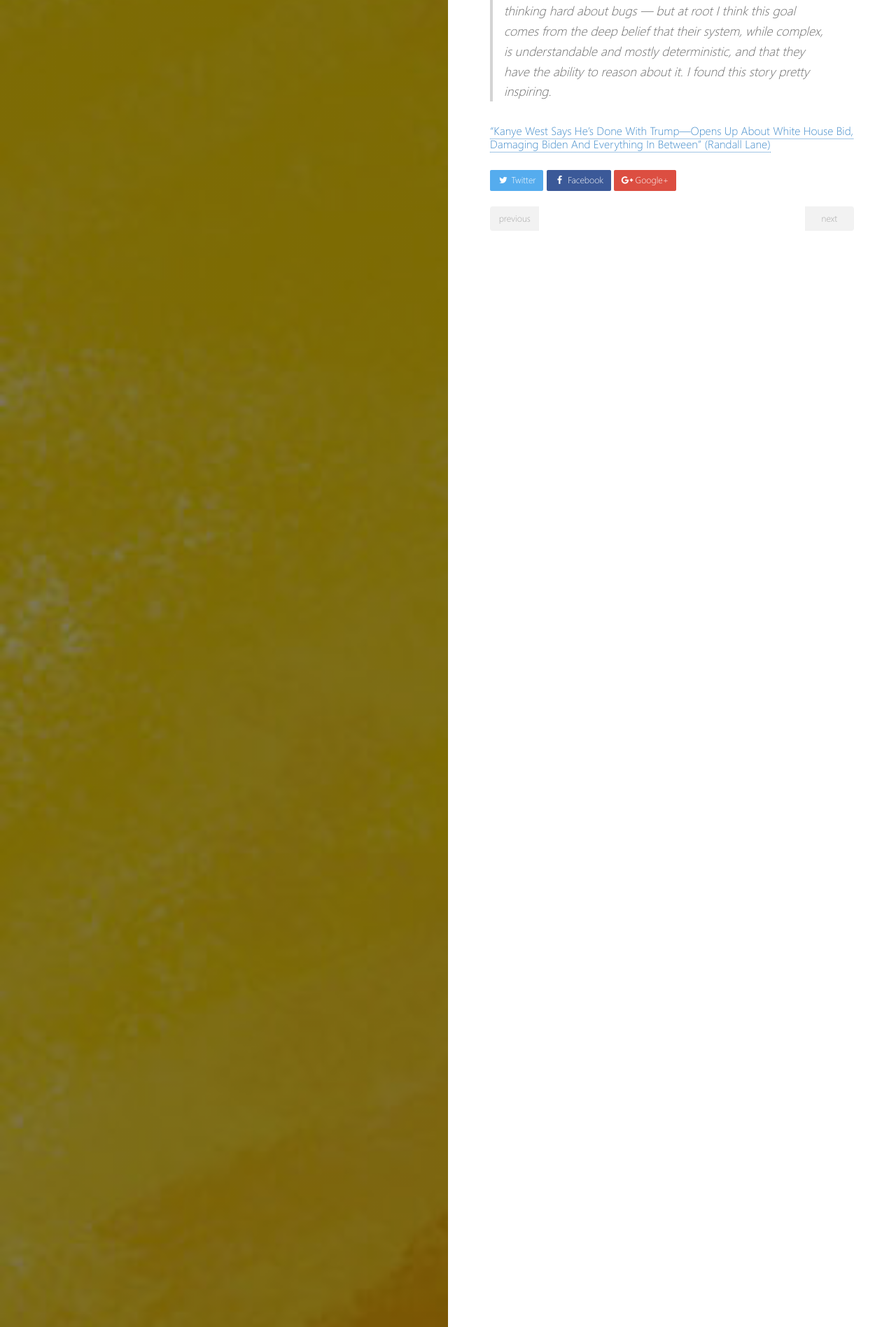
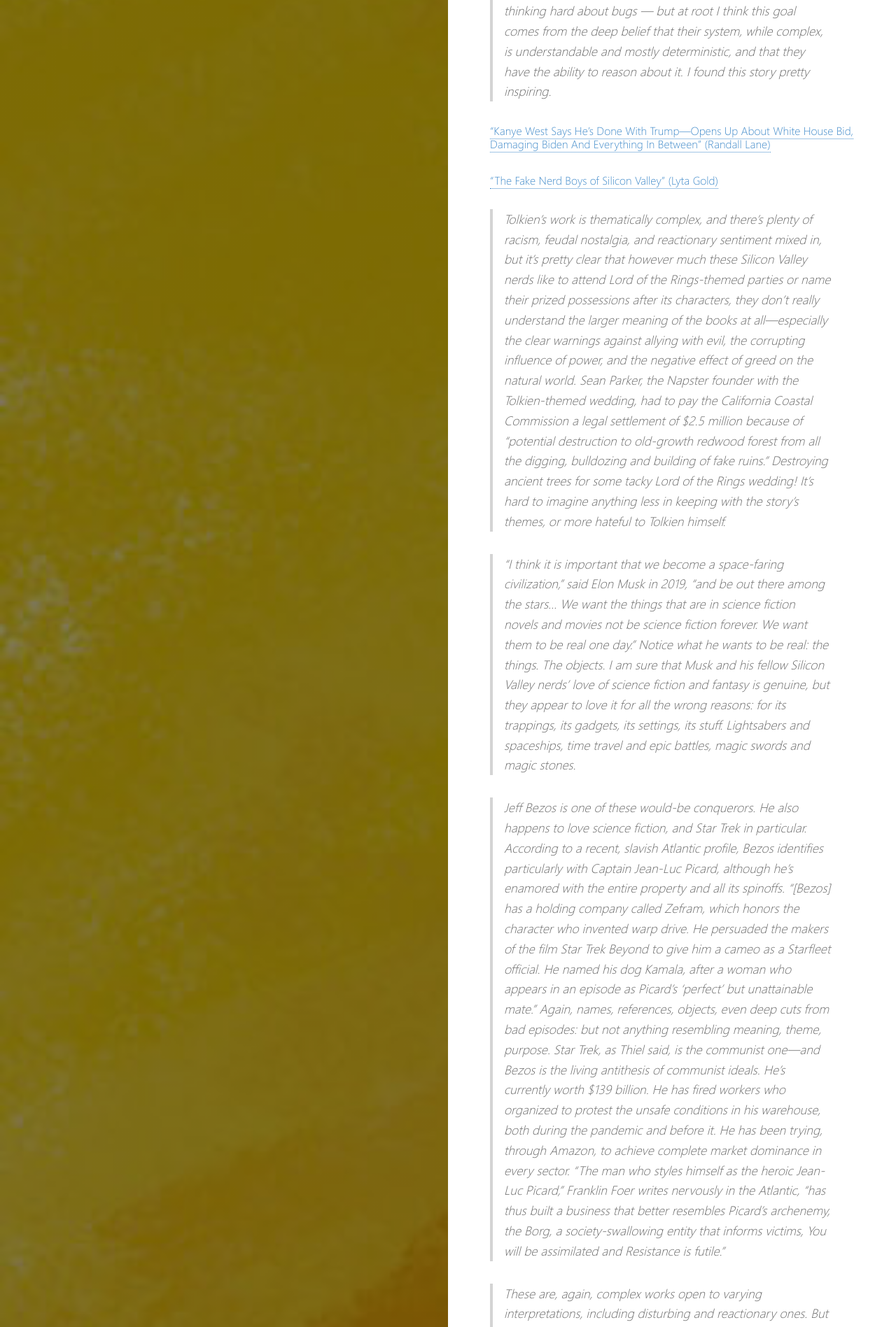
Before and after one commit to sumeet-bansal/sumeet-bansal.github.io, a Jekyll site: the page built from _posts/2020-08-01-reading-list-jul20.md, in a window 1280 px wide. Shown: the part 1731-3628 px from the top of the page at 70% size. Built offline with Jekyll 4.4.1, drawn with Linux system fonts in a browser that asks for light colours; our own code applies the rules of GitHub Pages for plain Markdown files; some of the changed text lies outside the part shown.

Commit message:
Update 2020-08-01-reading-list-jul20.md

```diff
--- a/_posts/2020-08-01-reading-list-jul20.md
+++ b/_posts/2020-08-01-reading-list-jul20.md
@@ -15,3 +15,12 @@
 > When I worked at Oracle (following the Ksplice acquisition), I talked with some Solaris kernel engineers there, and learned that they had taken this kind of approach even further. They apparently had an explicit goal of a 100% rate of root-causing kernel crashes based on a single crash report. In order to strive for this goal they had built a lot of elaborate crash-reporting and debugging technology — it wasn’t just raw thinking hard about bugs — but at root I think this goal comes from the deep belief that their system, while complex, is understandable and mostly deterministic, and that they have the ability to reason about it. I found this story pretty inspiring.
 
 #### ["Kanye West Says He’s Done With Trump—Opens Up About White House Bid, Damaging Biden And Everything In Between" (Randall Lane)](https://www.forbes.com/sites/randalllane/2020/07/08/kanye-west-says-hes-done-with-trump-opens-up-about-white-house-bid-damaging-biden-and-everything-in-between/)
+
+#### ["The Fake Nerd Boys of Silicon Valley" (Lyta Gold)](https://www.currentaffairs.org/2020/07/the-fake-nerd-boys-of-silicon-valley)
+> Tolkien’s work is thematically complex, and there’s plenty of racism, feudal nostalgia, and reactionary sentiment mixed in, but it’s pretty clear that however much these Silicon Valley nerds like to attend Lord of the Rings-themed parties or name their prized possessions after its characters, they don’t really understand the larger meaning of the books at all—especially the clear warnings against allying with evil, the corrupting influence of power, and the negative effect of greed on the natural world. Sean Parker, the Napster founder with the Tolkien-themed wedding, had to pay the California Coastal Commission a legal settlement of $2.5 million because of “potential destruction to old-growth redwood forest from all the digging, bulldozing and building of fake ruins.” Destroying ancient trees for some tacky Lord of the Rings wedding! It’s hard to imagine anything less in keeping with the story’s themes, or more hateful to Tolkien himself.
+
+> “I think it is important that we become a space-faring civilization,” said Elon Musk in 2019, “and be out there among the stars… We want the things that are in science fiction novels and movies not be science fiction forever. We want them to be real one day.” Notice what he wants to be real: the things. The objects. I am sure that Musk and his fellow Silicon Valley nerds’ love of science fiction and fantasy is genuine, but they appear to love it for all the wrong reasons: for its trappings, its gadgets, its settings, its stuff. Lightsabers and spaceships, time travel and epic battles, magic swords and magic stones.
+
+> Jeff Bezos is one of these would-be conquerors. He also happens to love science fiction, and Star Trek in particular. According to a recent, slavish Atlantic profile, Bezos identifies particularly with Captain Jean-Luc Picard, although he’s enamored with the entire property and all its spinoffs. “[Bezos] has a holding company called Zefram, which honors the character who invented warp drive. He persuaded the makers of the film Star Trek Beyond to give him a cameo as a Starfleet official. He named his dog Kamala, after a woman who appears in an episode as Picard’s ‘perfect’ but unattainable mate.” Again, names, references, objects, even deep cuts from bad episodes: but not anything resembling meaning, theme, purpose. Star Trek, as Thiel said, is the communist one—and Bezos is the living antithesis of communist ideals. He’s currently worth $139 billion. He has fired workers who organized to protest the unsafe conditions in his warehouse, both during the pandemic and before it. He has been trying, through Amazon, to achieve complete market dominance in every sector. “The man who styles himself as the heroic Jean-Luc Picard,” Franklin Foer writes nervously in the Atlantic, “has thus built a business that better resembles Picard’s archenemy, the Borg, a society-swallowing entity that informs victims, You will be assimilated and Resistance is futile.”
+
+> These are, again, complex works open to varying interpretations, including disturbing and reactionary ones. But at the end of the day, stories are about things, not merely receptacles for things. Looking at Thiel’s best beloved Lord of the Rings and Star Wars, we see a shared plot element in both narratives. The heroes are trying to destroy the most dangerous object in their respective universes: the Ring of Power and the Death Star. What these objects represent metaphorically is complicated (as Le Guin says, if it could be summed up easily there would be no need for the stories.) But, in oversimplified form, the Ring stands in for the seduction of absolute power and authoritarian control; the Death Star is a similar ultimate weapon of empire. You can, of course, buy a replica One Ring off the internet, or a Lego Death Star (the first Death Star or the second, and even Starkiller Base from the rehashed new films) but there is no getting around the fact that within these narratives, these powerful objects end, and they are supposed to end, and their ending causes or dovetails with the destruction of a cruel authoritarian regime. This is not a minor plot point like Han Solo’s debt to Jabba. It’s not the cool ornamentation of less important objects like shiny blue swords. This is the entire thrust of these stories.
```
